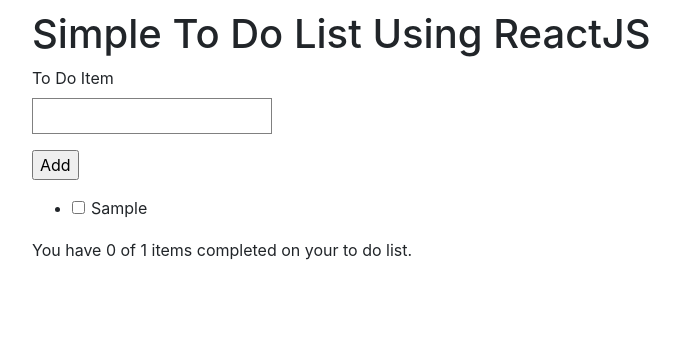
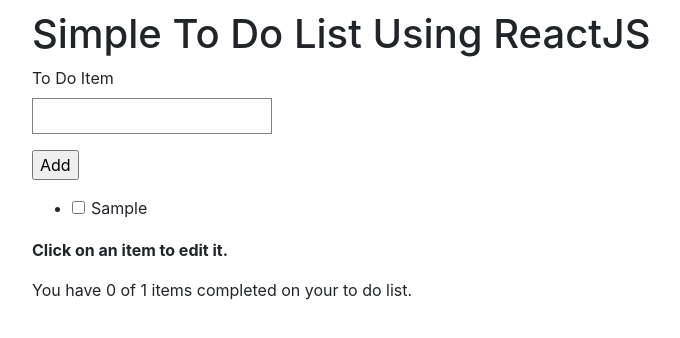
Before and after one commit to Hollyw00d/simple-to-do-list-react, a React (Create React App) app: page / in a window 1280 px wide. Both pictures are taken after typing "Sample" into the empty fields and a click on the input "Add". Shown: the top 338 px of the page, without its empty margins (218-898 px from the left). Built offline with nearby package versions, Linux system fonts and the light colour scheme.

Commit message:
added instructors about how to edit items

```diff
--- a/src/App.js
+++ b/src/App.js
@@ -2,11 +2,13 @@ import React, { Component } from 'react'
 
 import DeleteBtn from './components/delete-btn'
 
-import TaskListNumber from './components/task-list-number'
+import TaskListCompleted from './components/task-list-completed'
 
 import TaskList from './components/task-list'
 
 import TaskListForm from './components/task-list-form'
+
+import TaskListTotal from './components/task-list-total'
 
 class App extends Component {
 
@@ -54,6 +56,11 @@ class App extends Component {
     }))
   }
 
+  taskCount = () => {
+    //return this.state.tasks.length
+    return 42
+  }
+
   completedCount = () => {
     return this.state.tasks.filter(task => task.completed).length
   }
@@ -98,6 +105,7 @@ class App extends Component {
 
   render() {
     const { tasks, taskName } = this.state
+
     return (
       <div id="wrapper">
         <h1>Simple To Do List Using ReactJS</h1>
@@ -106,7 +114,9 @@ class App extends Component {
 
         <TaskList tasks={tasks} toggleCompleteTask={this.toggleComplete} editTask={this.editTask} handleChange={this.handleChange} />
 
-        <TaskListNumber completedCount={this.completedCount()} tasksLength={tasks.length} />
+        <TaskListTotal tasksLength={tasks.length} />
+
+        <TaskListCompleted completedCount={this.completedCount()} tasksLength={tasks.length} />
 
         <DeleteBtn completedCount={this.completedCount()} handleDelete={this.deleteCompleted} />
       </div>
--- /dev/null
+++ b/src/components/task-list-total/index.jsx
@@ -0,0 +1,7 @@
+import React from 'react'
+
+export default function TaskListTotal({ tasksLength }) {
+    return <div>
+        {tasksLength ? <p><strong>Click on an item to edit it.</strong></p> : null }
+    </div>
+}
```
Also changed, not shown: src/components/task-list-completed/index.jsx (renamed from src/components/task-list-number/index.jsx).
